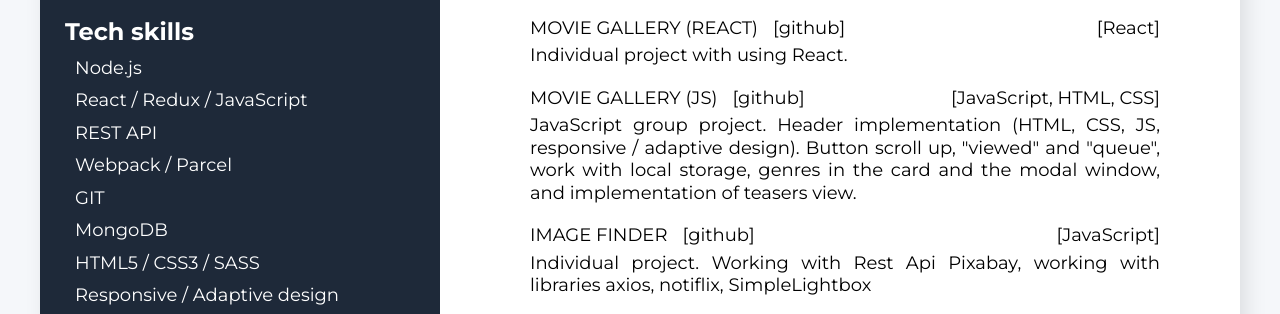
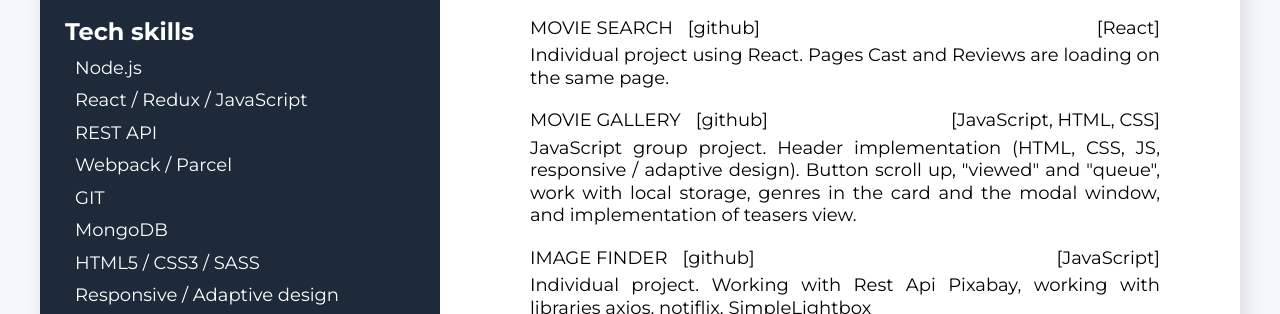
Before and after one commit to mpaukov/resume, a plain HTML site: page index.html in a window 1280 px wide. Shown: the part 716-1030 px from the top of the page. Drawn offline with Linux system fonts and the light colour scheme.

Commit message:
fix movie search

```diff
--- a/index.html
+++ b/index.html
@@ -86,7 +86,7 @@
                 target="_blank"
                 rel="noopener noreferrer nofollow"
               >
-                <span class="linkText">Movie Gallery (React)</span>
+                <span class="linkText">Movie Search</span>
                 <a
                   class="contentLink"
                   href="https://github.com/mpaukov/goit-react-hw-05-movies"
@@ -97,7 +97,7 @@
                 <span class="linkSpan">[React]</span>
               </a>
             </div>
-            <p class="itemText">Individual project with using React.</p>
+            <p class="itemText">Individual project using React. Pages Cast and Reviews are loading on the same page.</p>
           </li>
 
           <li class="contentItem">
@@ -108,7 +108,7 @@
                 target="_blank"
                 rel="noopener noreferrer nofollow"
               >
-                <span class="linkText">Movie Gallery (JS)</span>
+                <span class="linkText">Movie Gallery</span>
                 <a
                   class="contentLink"
                   href="https://github.com/mpaukov/team-project-js"
```
